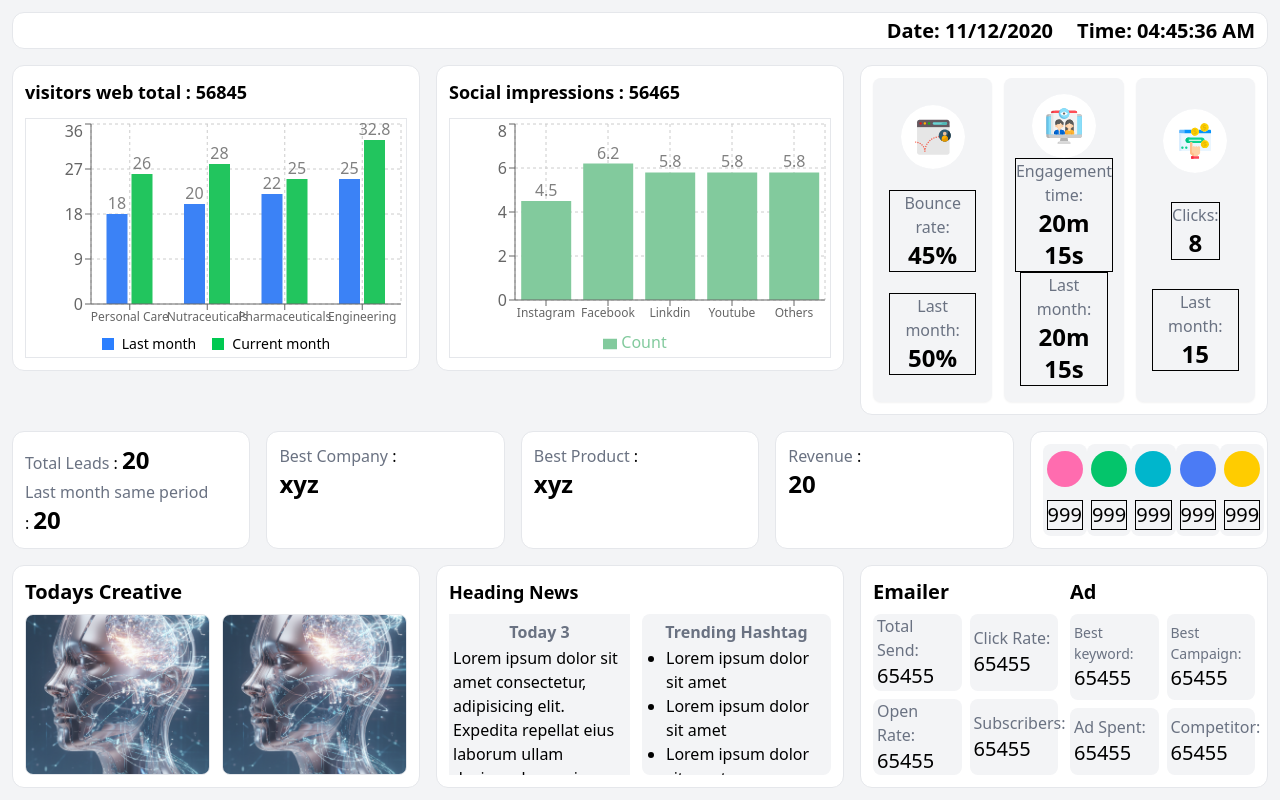
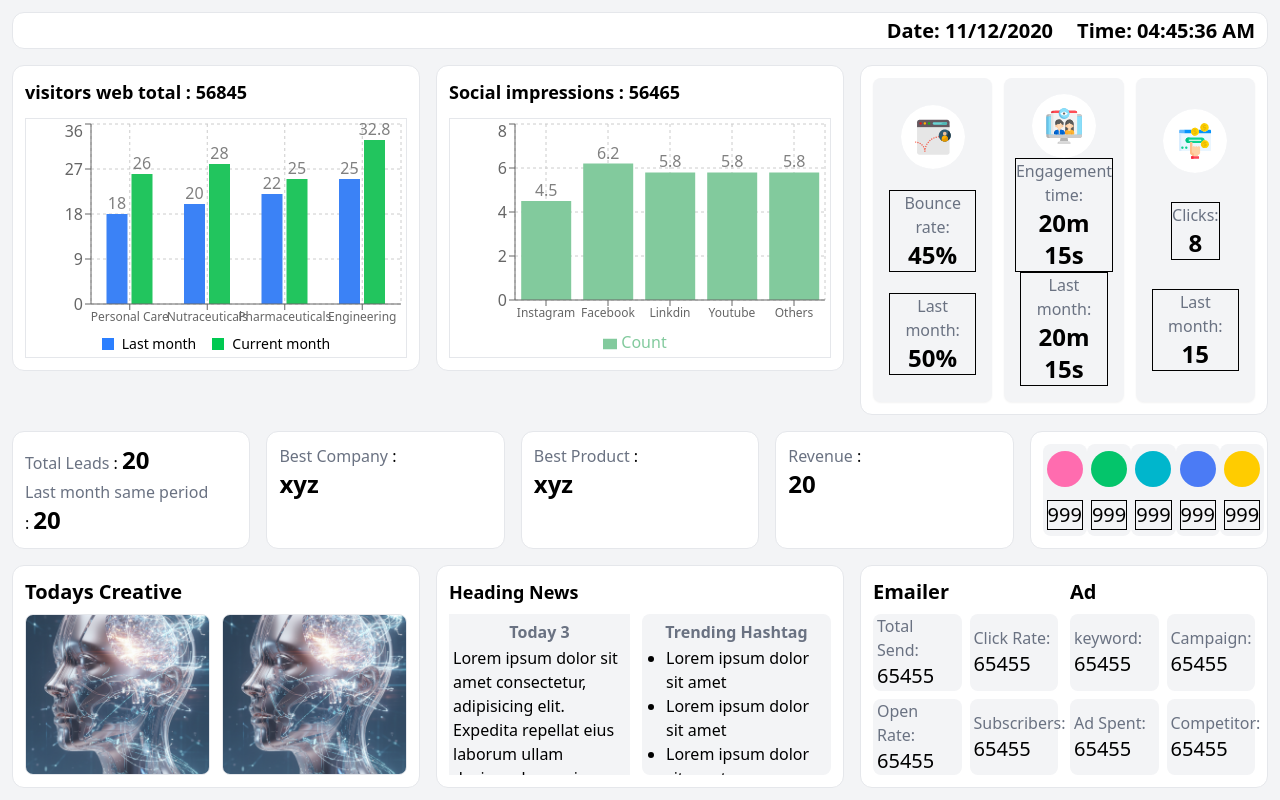
Before and after one commit to Amarjit-Gupta/next-js-dashboard, a Next.js app: page / in a window 1280 px wide. Built offline with nearby package versions, Linux system fonts and the light colour scheme.

Commit message:
first-commit

```diff
--- a/app/Emailer/page.jsx
+++ b/app/Emailer/page.jsx
@@ -59,11 +59,11 @@
 
                 <div className="flex-1 grid grid-cols-2 gap-2">
                     <div className=" flex flex-col justify-center px-1 bg-gray-100 rounded-lg">
-                        <p className="text-gray-500 text-[14px]">Best keyword:</p>
+                        <p className="text-gray-500">keyword:</p>
                         <p className="text-xl">65455</p>
                     </div>
                     <div className=" flex flex-col justify-center px-1 bg-gray-100 rounded-lg">
-                        <p className="text-gray-500 text-[14px]">Best Campaign:</p>
+                        <p className="text-gray-500">Campaign:</p>
                         <p className="text-xl">65455</p>
                     </div>
                     <div className=" flex flex-col justify-center px-1 bg-gray-100 rounded-lg">
```
